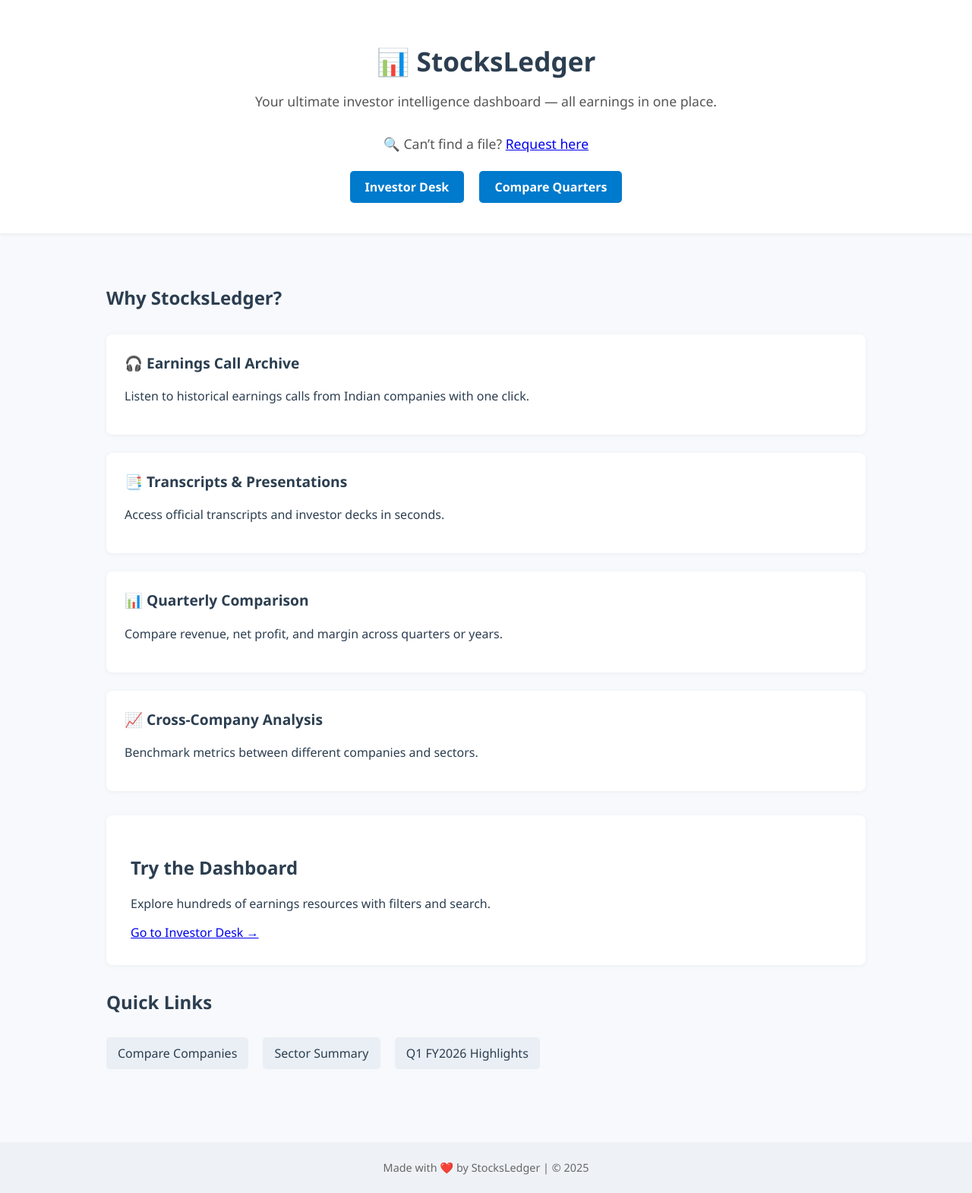
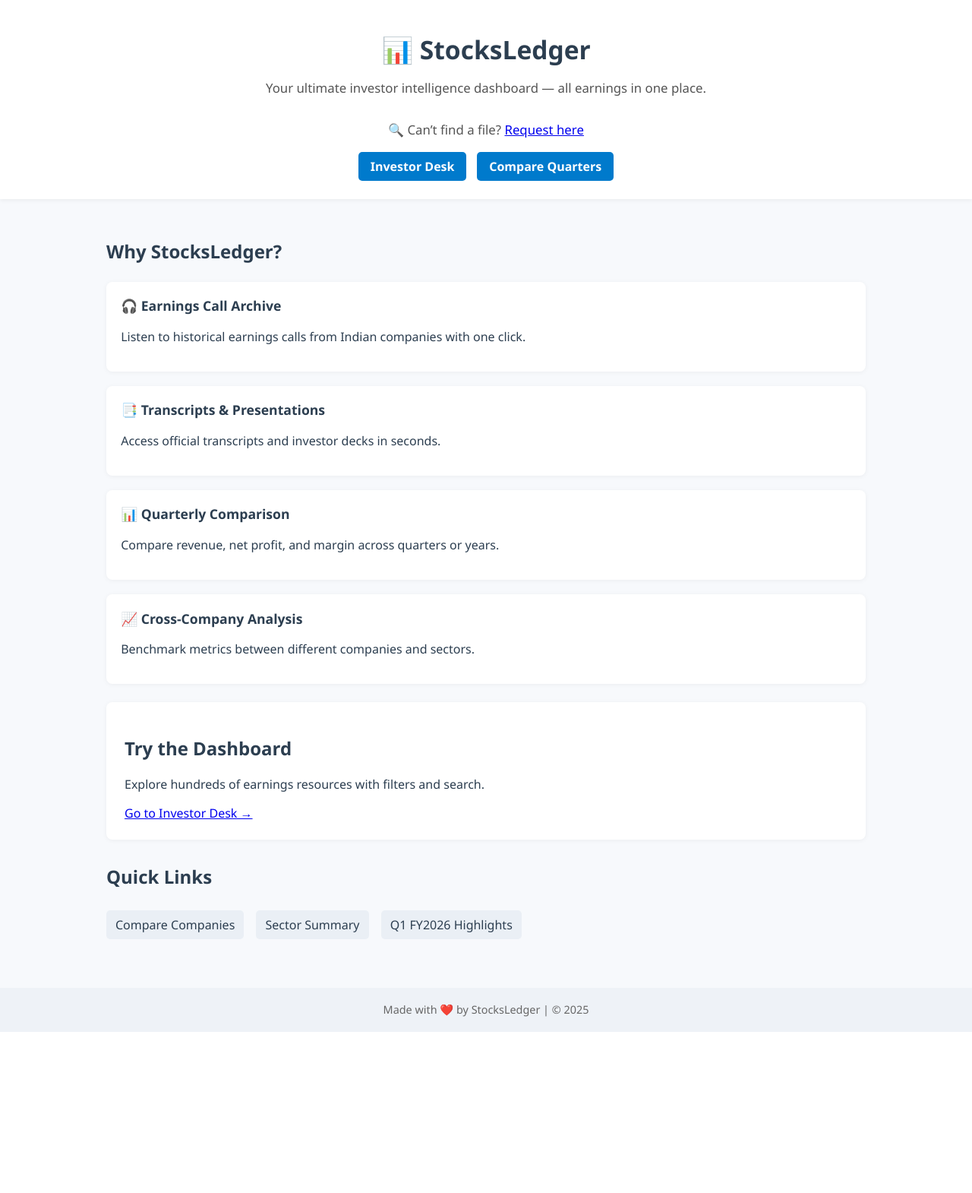
Before and after one commit to uday1909/investor-portal_backend, a Flask app: page / in a window 1280 px wide. Shown: the whole page at 76% size. After the commit the page ends 1358 px from the top, so only its background shows below. Run offline with Flask 2, Linux system fonts and the light colour scheme.

Commit message:
Update index.html

```diff
--- a/templates/index.html
+++ b/templates/index.html
@@ -15,26 +15,26 @@
 
     header {
       background: #fff;
-      padding: 2rem;
+      padding: 1.2rem;
       text-align: center;
       box-shadow: 0 2px 5px rgba(0,0,0,0.05);
     }
 
     header h1 {
-      font-size: 2.2rem;
-      margin-bottom: 0.5rem;
+      font-size: 2.1rem;
+      margin-bottom: 0.3rem;
     }
 
     header p {
-      font-size: 1.1rem;
+      font-size: 1.05rem;
       color: #555;
-      margin-bottom: 1rem;
+      margin-bottom: 0.8rem;
     }
 
     .cta-buttons a {
       display: inline-block;
-      margin: 0.5rem;
-      padding: 10px 20px;
+      margin: 0.3rem;
+      padding: 8px 16px;
       background: #007acc;
       color: white;
       text-decoration: none;
@@ -48,7 +48,7 @@
     }
 
     .section {
-      padding: 3rem 2rem;
+      padding: 2rem 1rem;
       max-width: 1000px;
       margin: auto;
     }
@@ -57,35 +57,35 @@
       display: flex;
       flex-wrap: wrap;
       justify-content: space-between;
-      gap: 1.5rem;
-      margin-top: 2rem;
+      gap: 1.2rem;
+      margin-top: 1.5rem;
     }
 
     .feature {
       flex: 1 1 calc(50% - 1rem);
       background: white;
-      padding: 1.5rem;
+      padding: 1.2rem;
       border-radius: 8px;
       box-shadow: 0 1px 6px rgba(0,0,0,0.05);
     }
 
     .feature h3 {
       margin-top: 0;
-      font-size: 1.2rem;
+      font-size: 1.1rem;
     }
 
     .preview {
       background: #ffffff;
-      padding: 2rem;
+      padding: 1.5rem;
       border-radius: 8px;
       box-shadow: 0 1px 6px rgba(0,0,0,0.05);
-      margin-top: 2rem;
+      margin-top: 1.5rem;
     }
 
     .tools a {
       display: inline-block;
-      margin: 10px 15px 0 0;
-      padding: 10px 15px;
+      margin: 8px 12px 0 0;
+      padding: 8px 12px;
       background: #eaeff5;
       color: #2c3e50;
       border-radius: 5px;
@@ -98,17 +98,18 @@
 
     footer {
       text-align: center;
-      padding: 1.5rem;
+      padding: 1.2rem;
       background: #eef2f7;
       font-size: 0.9rem;
       color: #666;
-      margin-top: 3rem;
+      margin-top: 2rem;
     }
 
     @media (max-width: 768px) {
       .feature { flex: 1 1 100%; }
     }
   </style>
+
 </head>
 <body>
 
```
